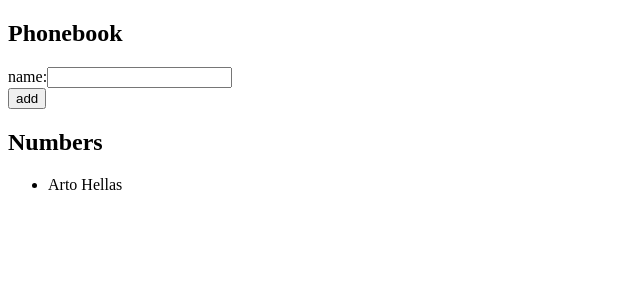
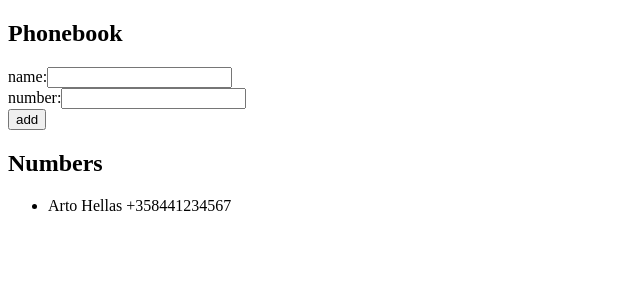
Before and after one commit to ooepi/Fullstack-Open-2022, a React (Create React App) app in the folder part2/puhelinluettelo/: page / in a window 1280 px wide. Shown: the top 300 px of the page, without its empty margins (0-640 px from the left). Built offline with nearby package versions, Linux system fonts and the light colour scheme.

Commit message:
Puhelinluettelo step 3 done

```diff
--- a/part2/puhelinluettelo/src/App.js
+++ b/part2/puhelinluettelo/src/App.js
@@ -5,45 +5,58 @@
   const [persons, setPersons] = useState([
     {
       name: 'Arto Hellas',
+      number: '+358441234567',
       id: 1
     }
   ])
   const [newName, setNewName] = useState('')
+  const [newNumber, setNewNumber] = useState('')
 
-  const AddName = (event) => {
+  const AddPerson = (event) => {
     event.preventDefault()
-
-    // console.log(persons)
-    // console.log(newName)
 
     if (persons.some(person => person.name === newName)){
       alert(`${newName} is already added to phonebook`)
       setNewName('')
+      setNewNumber('')
       return
     }
 
     const personObject = {
       name: newName,
+      number: newNumber,
       id: persons.length + 1
     }
 
     setPersons(persons.concat(personObject))
     setNewName('')
+    setNewNumber('')
   }
 
   const handleNameChange = (event) => {
     setNewName(event.target.value)
   }
 
+  const handleNumberChange = (event) => {
+    setNewNumber(event.target.value)
+  }
+
   return (
     <div>
       <h2>Phonebook</h2>
-      <form onSubmit={AddName}>
+      <form onSubmit={AddPerson}>
         <div>
           name:
           <input
             value={newName}
             onChange={handleNameChange}
+          />
+        </div>
+        <div>
+          number:
+          <input
+            value={newNumber}
+            onChange={handleNumberChange}
           />
         </div>
         <div>
--- a/part2/puhelinluettelo/src/components/Person.js
+++ b/part2/puhelinluettelo/src/components/Person.js
@@ -1,6 +1,6 @@
 const Person = ({person}) => {
     return (
-      <li>{person.name}</li>
+      <li>{person.name} {person.number}</li>
     )
 }
 
```
